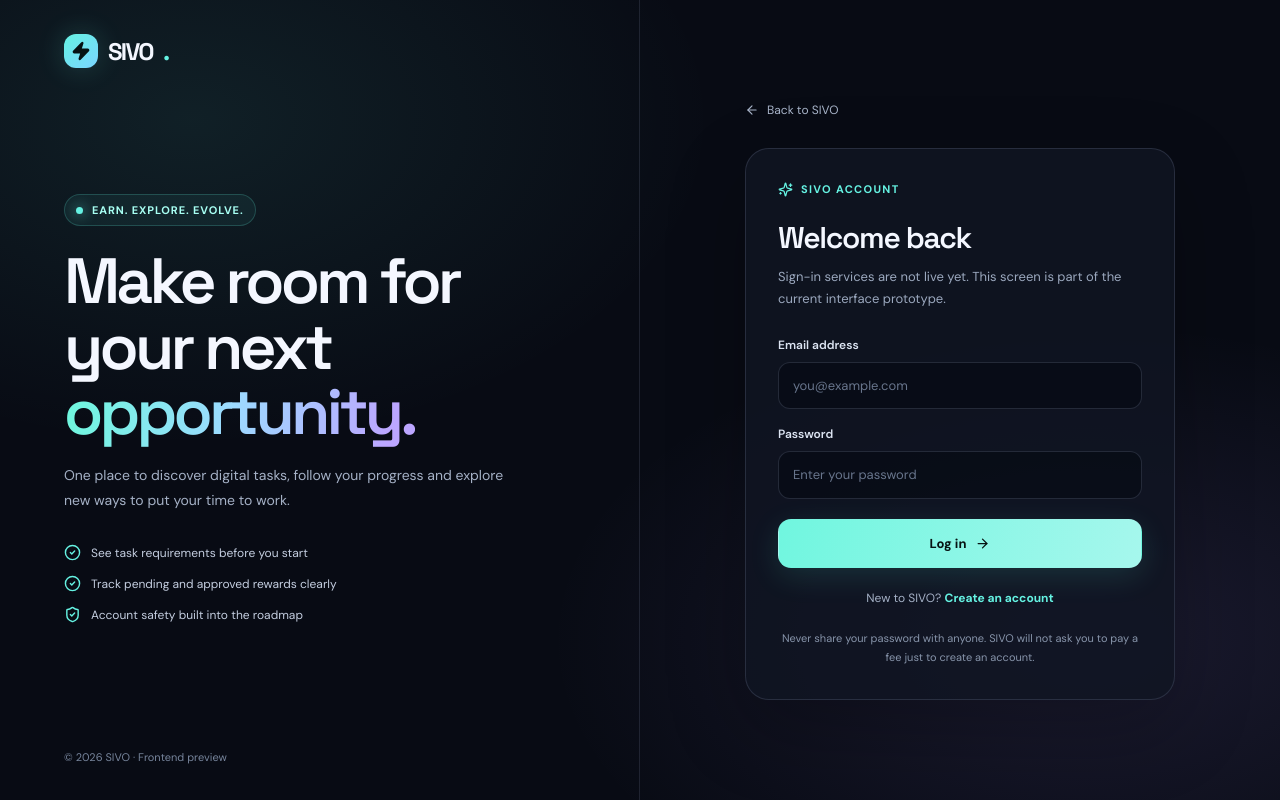
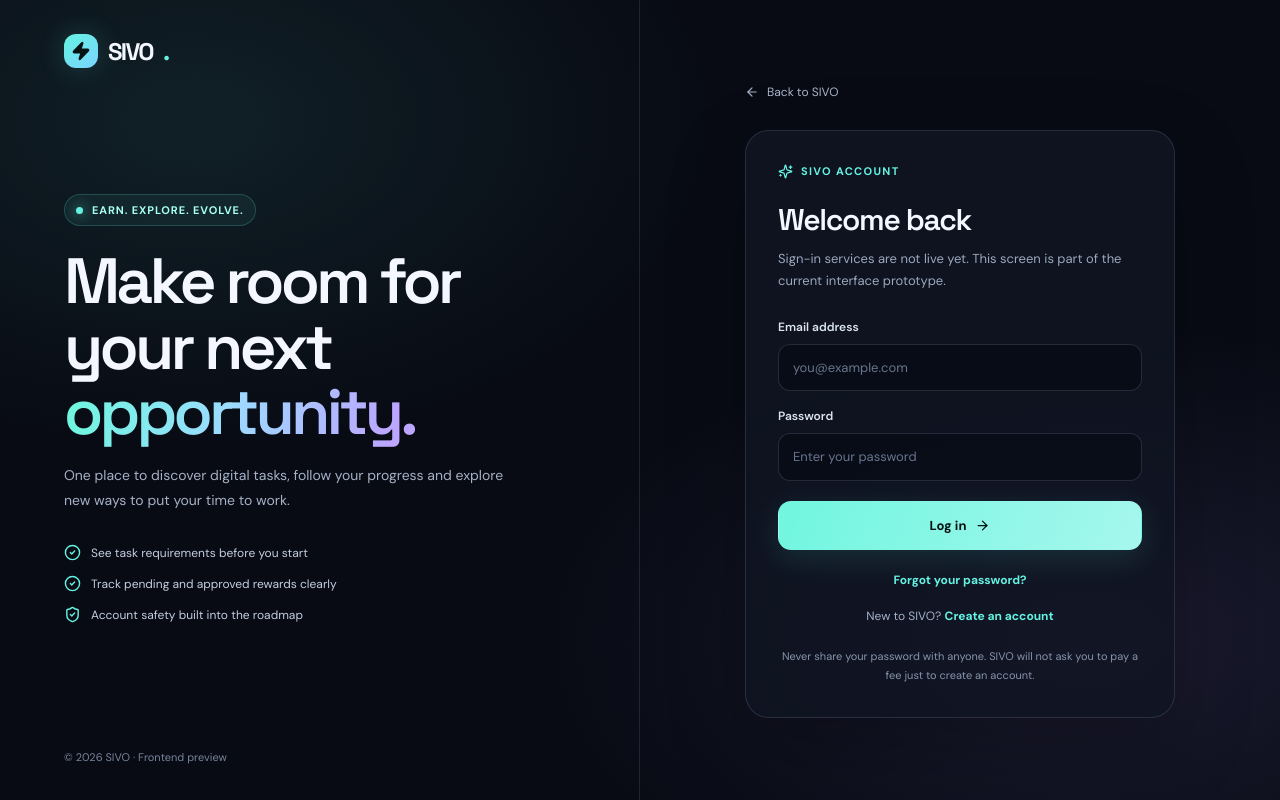
Before and after one commit to joshuamussanga7-cpu/SIVO, a Next.js app: page /login in a window 1280 px wide. Built offline with nearby package versions, Linux system fonts and the light colour scheme.

Commit message:
feat: add password recovery prototype to authentication flow

```diff
--- a/components/AuthForm.tsx
+++ b/components/AuthForm.tsx
@@ -4,10 +4,11 @@ import { FormEvent, useState } from "react";
 import Link from "next/link";
 import { ArrowLeft, ArrowRight, CheckCircle2, ShieldCheck, Sparkles, Zap } from "lucide-react";
 
-type AuthFormProps = { mode: "login" | "register" };
+type AuthFormProps = { mode: "login" | "register" | "reset" };
 
 export default function AuthForm({ mode }: AuthFormProps) {
   const isRegister = mode === "register";
+  const isReset = mode === "reset";
   const [notice, setNotice] = useState("");
 
   function handleSubmit(event: FormEvent<HTMLFormElement>) {
@@ -39,18 +40,18 @@ export default function AuthForm({ mode }: AuthFormProps) {
             <div style={{ display: "flex", alignItems: "center", gap: 8, color: "var(--cyan)", fontSize: 11, fontWeight: 800, letterSpacing: ".12em", textTransform: "uppercase", marginBottom: 20 }}>
               <Sparkles size={15} /> SIVO ACCOUNT
             </div>
-            <h2>{isRegister ? "Create your account" : "Welcome back"}</h2>
-            <p className="auth-subtitle">{isRegister ? "Start with your details. Registration will be enabled after the account system is implemented." : "Sign-in services are not live yet. This screen is part of the current interface prototype."}</p>
+            <h2>{isRegister ? "Create your account" : isReset ? "Reset your password" : "Welcome back"}</h2>
+            <p className="auth-subtitle">{isRegister ? "Start with your details. Registration will be enabled after the account system is implemented." : isReset ? "Enter your email and we’ll show how password recovery will work once account services are connected." : "Sign-in services are not live yet. This screen is part of the current interface prototype."}</p>
             <form className="auth-form" onSubmit={handleSubmit}>
               {isRegister && <label className="form-field">Full name<input name="name" autoComplete="name" placeholder="Enter your full name" required /></label>}
               <label className="form-field">Email address<input name="email" type="email" autoComplete="email" placeholder="you@example.com" required /></label>
-              <label className="form-field">Password<input name="password" type="password" autoComplete={isRegister ? "new-password" : "current-password"} placeholder={isRegister ? "Create a strong password" : "Enter your password"} minLength={8} required /></label>
+              {!isReset && <label className="form-field">Password<input name="password" type="password" autoComplete={isRegister ? "new-password" : "current-password"} placeholder={isRegister ? "Create a strong password" : "Enter your password"} minLength={8} required /></label>}
               {isRegister && <p style={{ margin: "0", color: "#8794aa", fontSize: 10, lineHeight: 1.7 }}>By continuing, you acknowledge that SIVO’s registration and legal acceptance flows are not active in this prototype.</p>}
-              <button className="btn btn-primary" type="submit">{isRegister ? "Create account" : "Log in"} <ArrowRight size={15} /></button>
+              <button className="btn btn-primary" type="submit">{isRegister ? "Create account" : isReset ? "Send reset instructions" : "Log in"} <ArrowRight size={15} /></button>
               {notice && <div className="auth-notice" role="status">{notice}</div>}
             </form>
             <div className="auth-switch">
-              {isRegister ? <>Already have an account? <Link href="/login">Log in</Link></> : <>New to SIVO? <Link href="/register">Create an account</Link></>}
+              {isRegister ? <>Already have an account? <Link href="/login">Log in</Link></> : isReset ? <>Remembered your password? <Link href="/login">Back to log in</Link></> : <> <Link href="/forgot-password">Forgot your password?</Link><br /><br />New to SIVO? <Link href="/register">Create an account</Link></>}
             </div>
             <div className="auth-footnote">Never share your password with anyone. SIVO will not ask you to pay a fee just to create an account.</div>
           </div>
```
